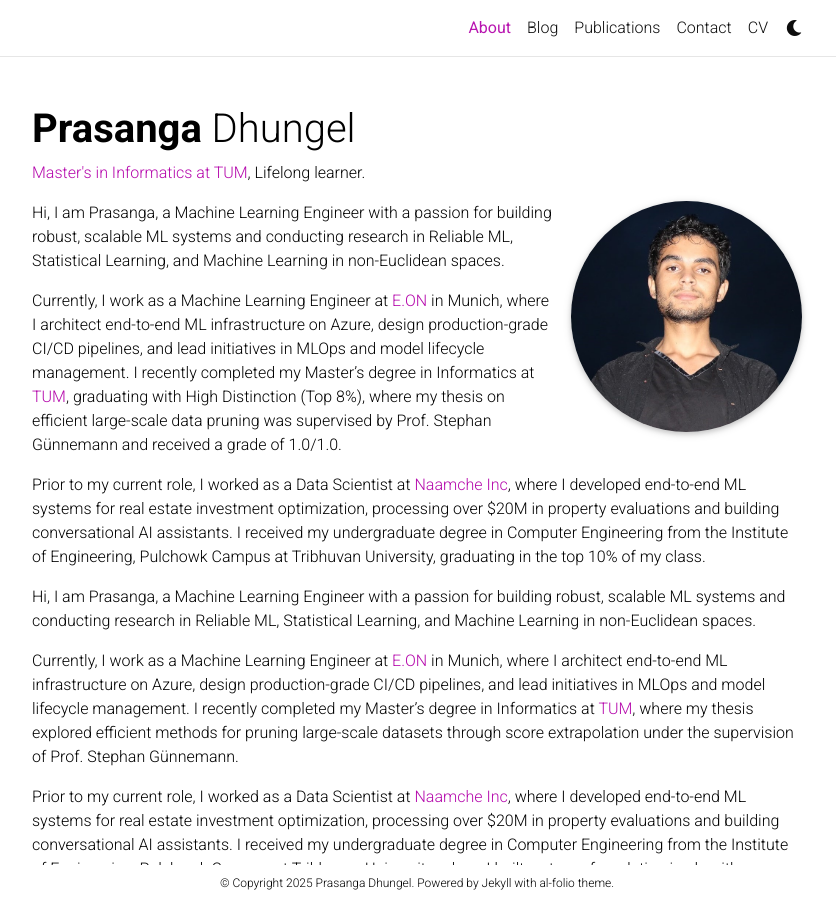
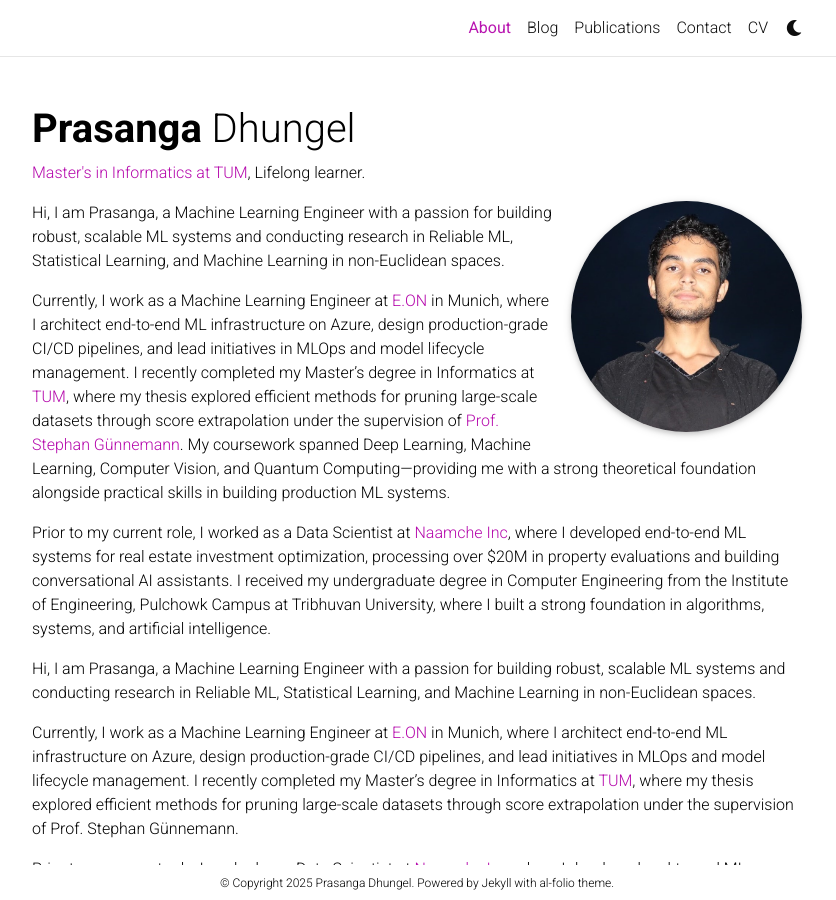
Before and after one commit to prasangadhungel/prasangadhungel.github.io, a Jekyll site: the page built from _pages/about.md, in a window 1280 px wide and 900 px high. Shown: the whole window, without its empty margins (223-1059 px from the left). Built offline with Jekyll 4.4.1, drawn with Linux system fonts in a browser that asks for light colours; full-size pictures stand in for the smaller copies a plugin makes; comment, search, counter and statistics services are not loaded; a style sheet for code colours, icons or effects is not loaded.

Commit message:
:rocket: update About page

```diff
--- a/_pages/about.md
+++ b/_pages/about.md
@@ -17,9 +17,9 @@ social: true  # includes social icons at the bottom of the page
 ---
 Hi, I am Prasanga, a Machine Learning Engineer with a passion for building robust, scalable ML systems and conducting research in Reliable ML, Statistical Learning, and Machine Learning in non-Euclidean spaces.
 
-Currently, I work as a Machine Learning Engineer at [E.ON](https://www.eon.com/en) in Munich, where I architect end-to-end ML infrastructure on Azure, design production-grade CI/CD pipelines, and lead initiatives in MLOps and model lifecycle management. I recently completed my Master's degree in Informatics at [TUM](https://www.tum.de/en/), graduating with High Distinction (Top 8%), where my thesis on efficient large-scale data pruning was supervised by Prof. Stephan Günnemann and received a grade of 1.0/1.0.
+Currently, I work as a Machine Learning Engineer at [E.ON](https://www.eon.com/en) in Munich, where I architect end-to-end ML infrastructure on Azure, design production-grade CI/CD pipelines, and lead initiatives in MLOps and model lifecycle management. I recently completed my Master's degree in Informatics at [TUM](https://www.tum.de/en/), where my thesis explored efficient methods for pruning large-scale datasets through score extrapolation under the supervision of [Prof. Stephan Günnemann](https://www.professoren.tum.de/guennemann-stephan). My coursework spanned Deep Learning, Machine Learning, Computer Vision, and Quantum Computing—providing me with a strong theoretical foundation alongside practical skills in building production ML systems.
 
-Prior to my current role, I worked as a Data Scientist at [Naamche Inc](https://www.naamche.com/), where I developed end-to-end ML systems for real estate investment optimization, processing over $20M in property evaluations and building conversational AI assistants. I received my undergraduate degree in Computer Engineering from the Institute of Engineering, Pulchowk Campus at Tribhuvan University, graduating in the top 10% of my class.
+Prior to my current role, I worked as a Data Scientist at [Naamche Inc](https://www.naamche.com/), where I developed end-to-end ML systems for real estate investment optimization, processing over $20M in property evaluations and building conversational AI assistants. I received my undergraduate degree in Computer Engineering from the Institute of Engineering, Pulchowk Campus at Tribhuvan University, where I built a strong foundation in algorithms, systems, and artificial intelligence.
 
 Hi, I am Prasanga, a Machine Learning Engineer with a passion for building robust, scalable ML systems and conducting research in Reliable ML, Statistical Learning, and Machine Learning in non-Euclidean spaces.
 
```
